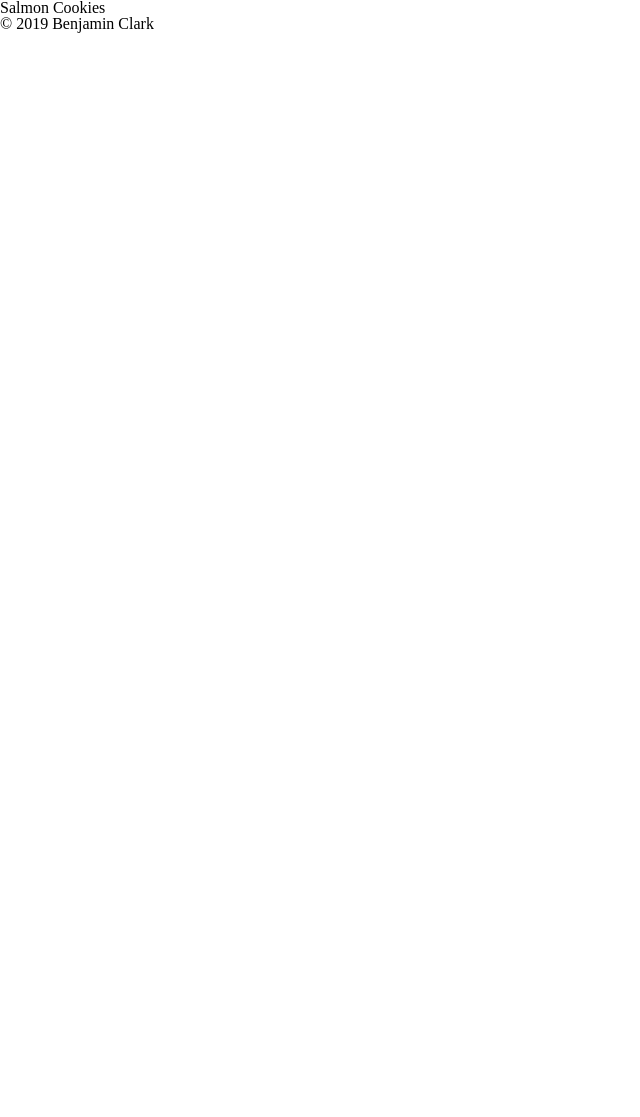
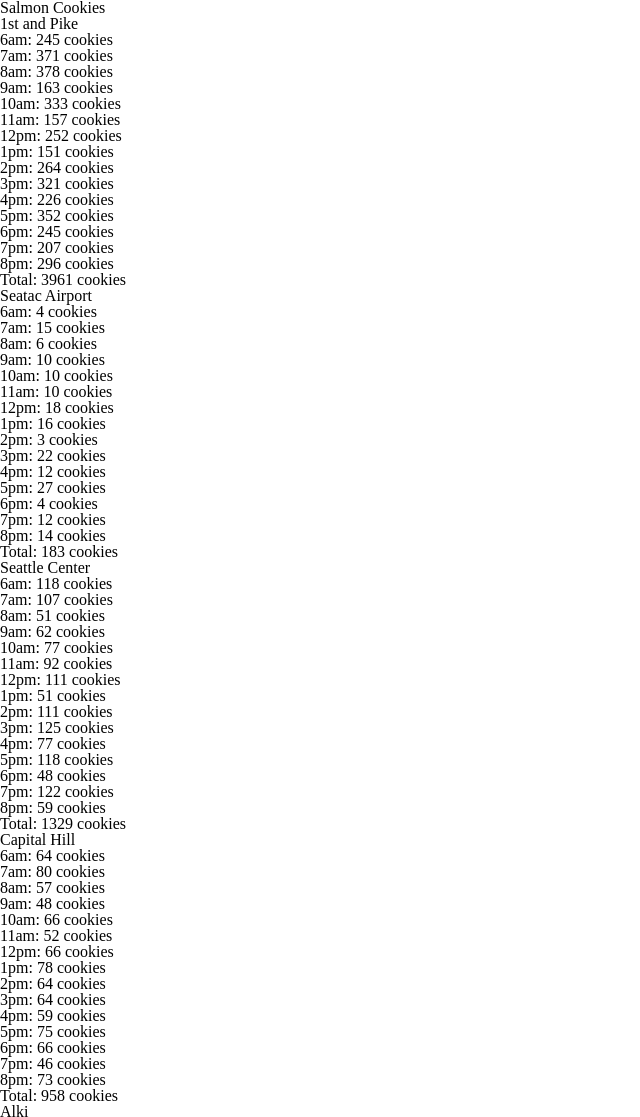
Before and after one commit to 1benisin/cookie-stand, a plain HTML site: page index.html in a window 1280 px wide. Shown: the top 1117 px of the page, without its empty margins (0-640 px from the left). Before the commit the page ends 800 px from the top, so only its background shows below. Drawn offline with Linux system fonts and the light colour scheme.

Commit message:
all store data rendered and working

```diff
--- a/index.html
+++ b/index.html
@@ -14,7 +14,9 @@
   </header>
 
   <main>
+    <div id='main'>
 
+    </div>
   </main>
 
   <footer>
--- a/js/app.js
+++ b/js/app.js
@@ -3,11 +3,9 @@
 
 var hoursArray = ['6am', '7am', '8am', '9am', '10am', '11am', '12pm', '1pm', '2pm', '3pm', '4pm', '5pm', '6pm', '7pm', '8pm'];
 
-function getRandomIntInclusive(min, max) {
-  min = Math.ceil(min);
-  max = Math.floor(max);
-  return Math.floor(Math.random() * (max - min + 1)) + min;
-}
+
+
+// ----- Objects -----
 
 var firstAndPike = {
   name: '1st and Pike',
@@ -16,29 +14,112 @@
   cookiesArrray: [],
 
   populateCookieData: function () {
-    console.log('random cusotmer per hour');
     for (var i = 0; i < hoursArray.length; i++) {
       this.cookiesArrray[i] = Math.floor(getRandomIntInclusive(this.minMax[0], this.minMax[1]) * this.avgCookiesPerCustomer);
     }
-    console.log(this.cookiesArrray);
   }
 };
 
-firstAndPike.populateCookieData();
-
 
 var seatacAirport = {
+  name: 'Seatac Airport',
+  minMax: [3, 24],
+  avgCookiesPerCustomer: 1.2,
+  cookiesArrray: [],
 
+  populateCookieData: function () {
+    for (var i = 0; i < hoursArray.length; i++) {
+      this.cookiesArrray[i] = Math.floor(getRandomIntInclusive(this.minMax[0], this.minMax[1]) * this.avgCookiesPerCustomer);
+    }
+  }
 };
 
 var seattleCenter = {
+  name: 'Seattle Center',
+  minMax: [11, 38],
+  avgCookiesPerCustomer: 3.7,
+  cookiesArrray: [],
 
+  populateCookieData: function () {
+    for (var i = 0; i < hoursArray.length; i++) {
+      this.cookiesArrray[i] = Math.floor(getRandomIntInclusive(this.minMax[0], this.minMax[1]) * this.avgCookiesPerCustomer);
+    }
+  }
 };
 
 var capitalHill = {
+  name: 'Capital Hill',
+  minMax: [20, 38],
+  avgCookiesPerCustomer: 2.3,
+  cookiesArrray: [],
 
+  populateCookieData: function () {
+    for (var i = 0; i < hoursArray.length; i++) {
+      this.cookiesArrray[i] = Math.floor(getRandomIntInclusive(this.minMax[0], this.minMax[1]) * this.avgCookiesPerCustomer);
+    }
+  }
 };
 
 var alki = {
+  name: 'Alki',
+  minMax: [2, 16],
+  avgCookiesPerCustomer: 4.6,
+  cookiesArrray: [],
 
+  populateCookieData: function () {
+    for (var i = 0; i < hoursArray.length; i++) {
+      this.cookiesArrray[i] = Math.floor(getRandomIntInclusive(this.minMax[0], this.minMax[1]) * this.avgCookiesPerCustomer);
+    }
+  }
 };
+
+
+// ----- Functions -----
+
+function getRandomIntInclusive(min, max) {
+  min = Math.ceil(min);
+  max = Math.floor(max);
+  return Math.floor(Math.random() * (max - min + 1)) + min;
+}
+
+function sumArray(arr) {
+  var total = arr[0];
+  for (var i = 1; i < arr.length; i++) {
+    total = total + arr[i];
+  }
+  return total;
+}
+
+
+function renderStoreData(store) {
+  store.populateCookieData();
+  var mainDiv = document.getElementById('main');
+  var storeDiv = document.createElement('div');
+  var storeName = document.createElement('h2');
+  storeName.textContent = store.name;
+  var uList = document.createElement('ul');
+
+  storeDiv.appendChild(storeName);
+  storeDiv.appendChild(uList);
+  mainDiv.appendChild(storeDiv);
+
+  for (var i = 0; i < hoursArray.length; i++) {
+    var listItem = document.createElement('li');
+    listItem.textContent = `${hoursArray[i]}: ${store.cookiesArrray[i]} cookies`;
+    uList.appendChild(listItem);
+  }
+
+  var sumItem = document.createElement('li');
+  sumItem.textContent = `Total: ${sumArray(store.cookiesArrray)} cookies`;
+  uList.appendChild(sumItem);
+}
+
+function renderAll() {
+  renderStoreData(firstAndPike);
+  renderStoreData(seatacAirport);
+  renderStoreData(seattleCenter);
+  renderStoreData(capitalHill);
+  renderStoreData(alki);
+}
+
+renderAll(); Í
```
